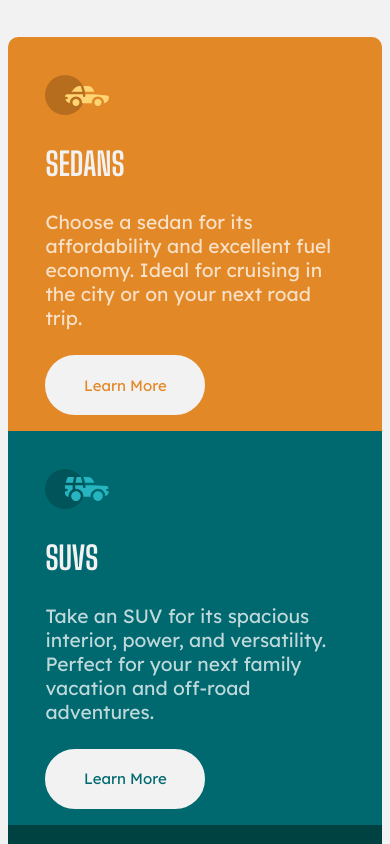
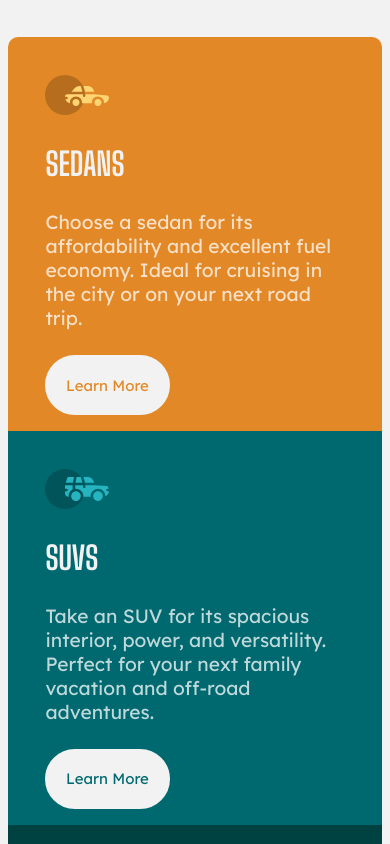
Before and after one commit to lukegronert/ThreeColumnCardComponent, a website: page index.html in a window 390 px wide. Shown: the top 844 px of the page. Drawn offline with Linux system fonts and the light colour scheme.

Commit message:
Removed width property from 'Learn More' buttons for better responsiveness.

```diff
--- a/styles.css
+++ b/styles.css
@@ -102,7 +102,6 @@ body {
   border: none;
   padding: 5%;
   font-family: "Lexend Deca", sans-serif;
-  width: 10rem;
   border: 2px solid hsl(0, 0%, 95%);
   box-sizing: border-box;
   cursor: pointer;
```
